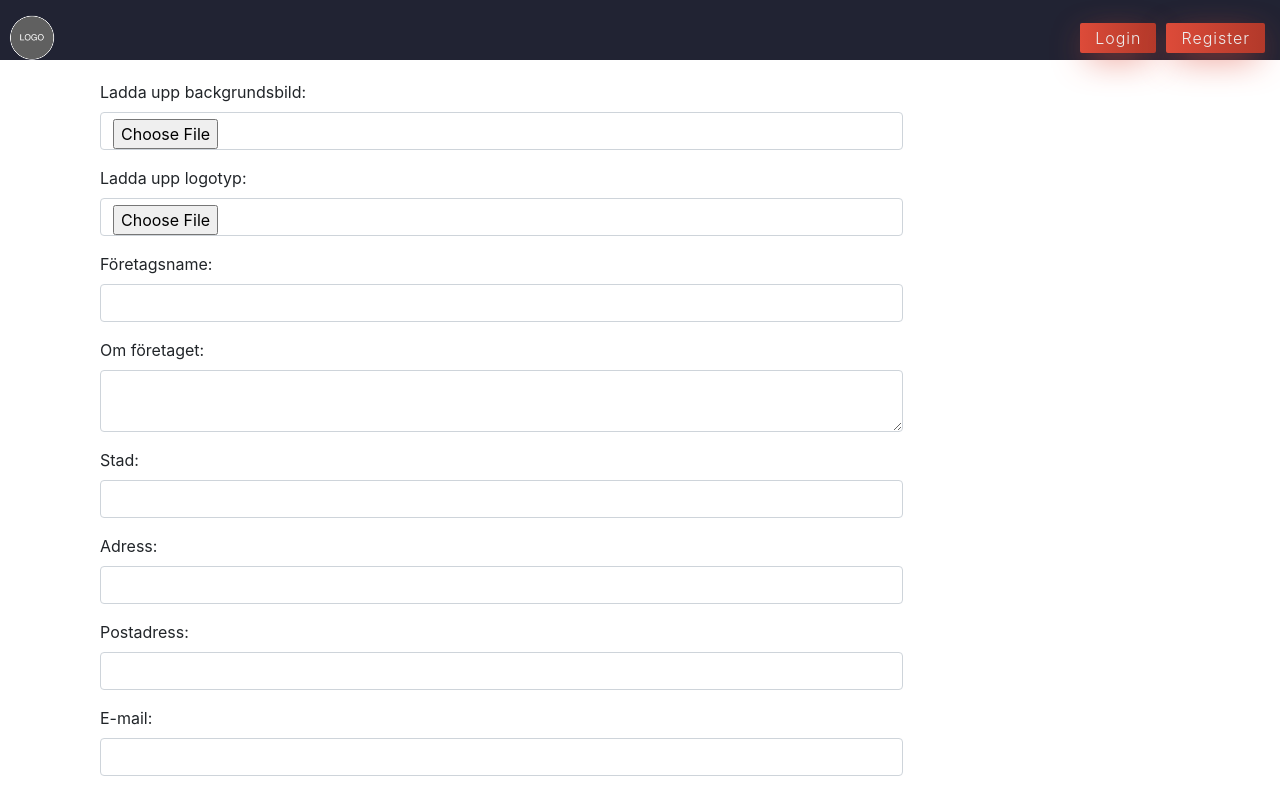
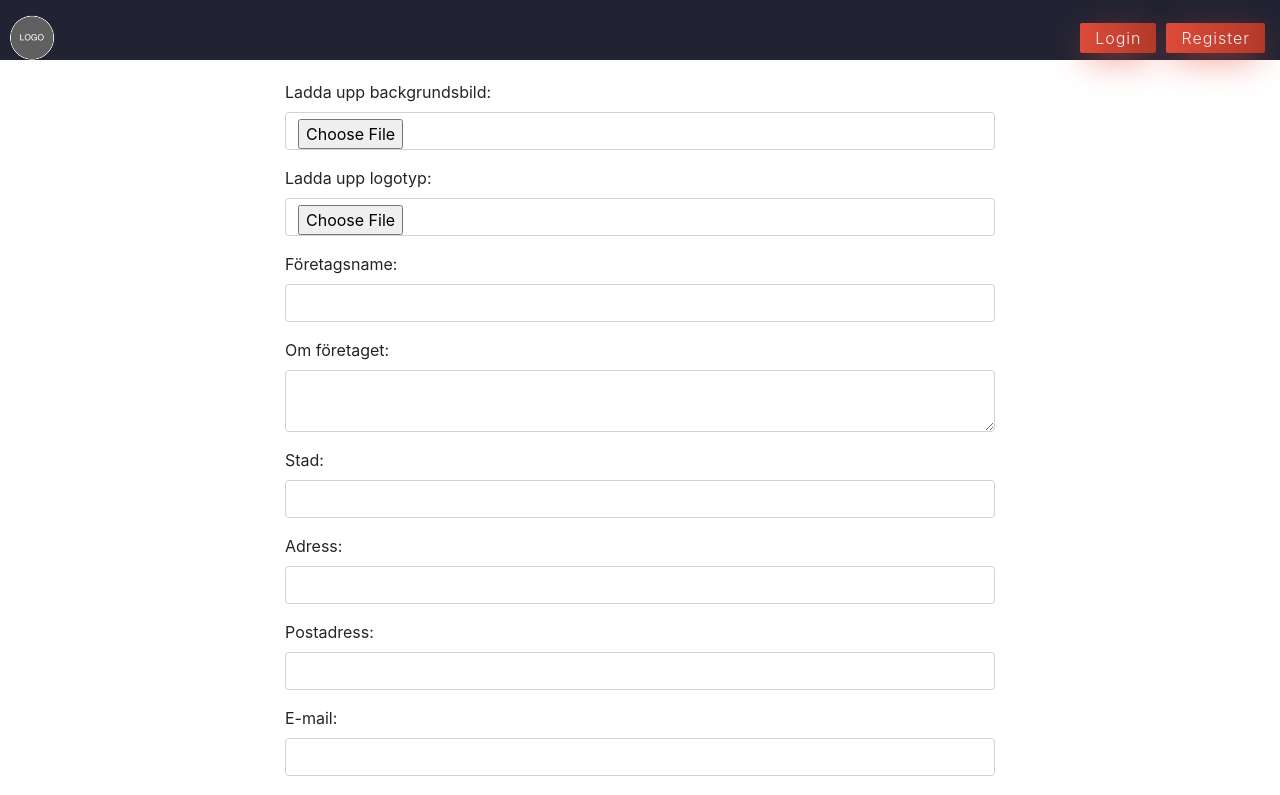
Before and after one commit to KaChr/lead-app, a React (Create React App) app: page /profile_company_edit in a window 1280 px wide. Shown: the top 795 px of the page. Built offline with nearby package versions, Linux system fonts and the light colour scheme.

Commit message:
center form

```diff
--- a/src/pages/profileCompanyEditPage/ProfileCompanyEditPage.css
+++ b/src/pages/profileCompanyEditPage/ProfileCompanyEditPage.css
@@ -14,6 +14,8 @@
 .profile-company-edit-page-container {
     margin-top: 20px;
     margin-bottom: 20px;
+    display: flex;
+    justify-content: center;
 }
 
 .input-aboutCompany {
--- a/src/pages/profileCompanyEditPage/ProfileCompanyEditPage.js
+++ b/src/pages/profileCompanyEditPage/ProfileCompanyEditPage.js
@@ -37,7 +37,7 @@ class ProfileCompanyEditPage extends React.Component {
     render() {
         return(
             <div className="container profile-company-edit-page-container">
-                <form onSubmit={this.handleSubmit} className="col-9">
+                <form onSubmit={this.handleSubmit} className="col-md-8 col-sm-12">
                     <div className="form-group ">
                         <label for="">Ladda upp backgrundsbild:</label>
                         <input className="form-control form__input--black" name="" type="file"/>
```
